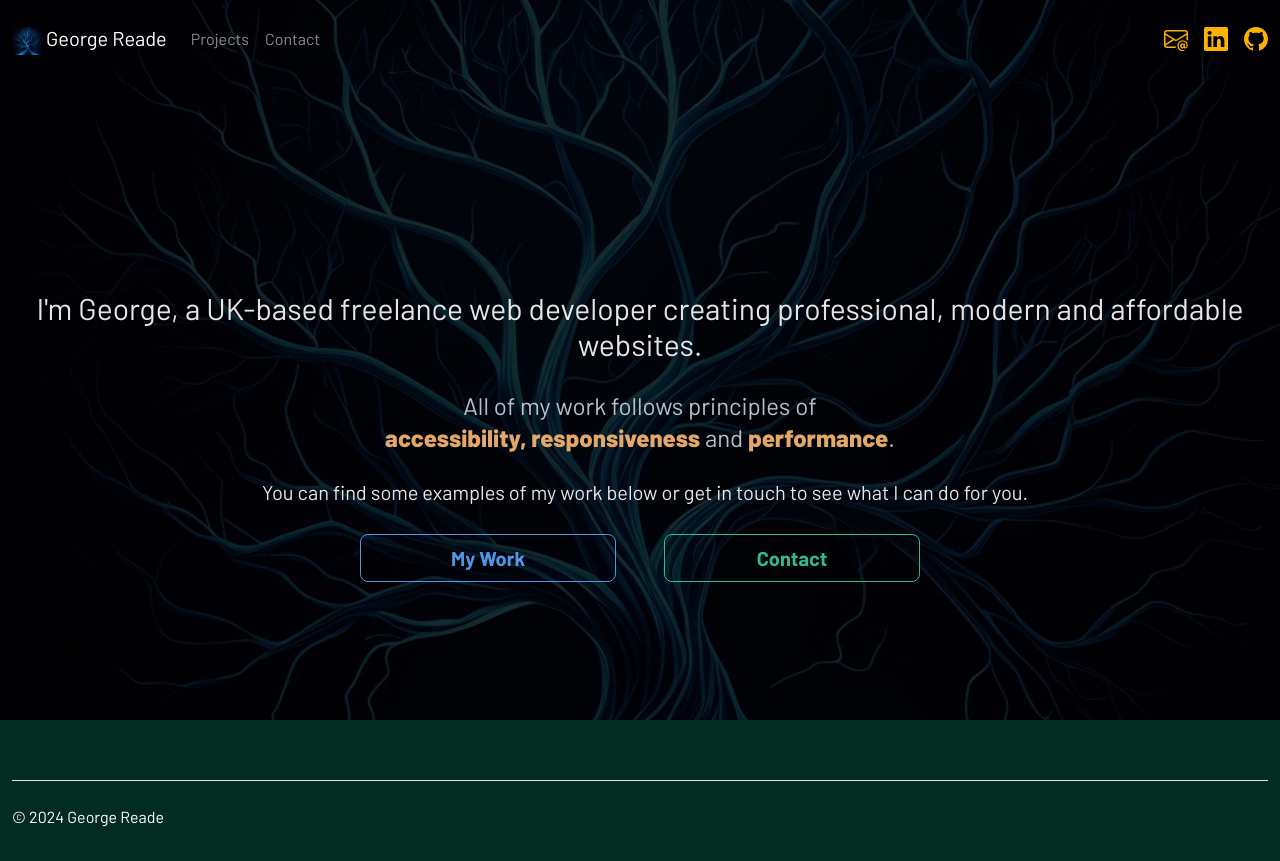
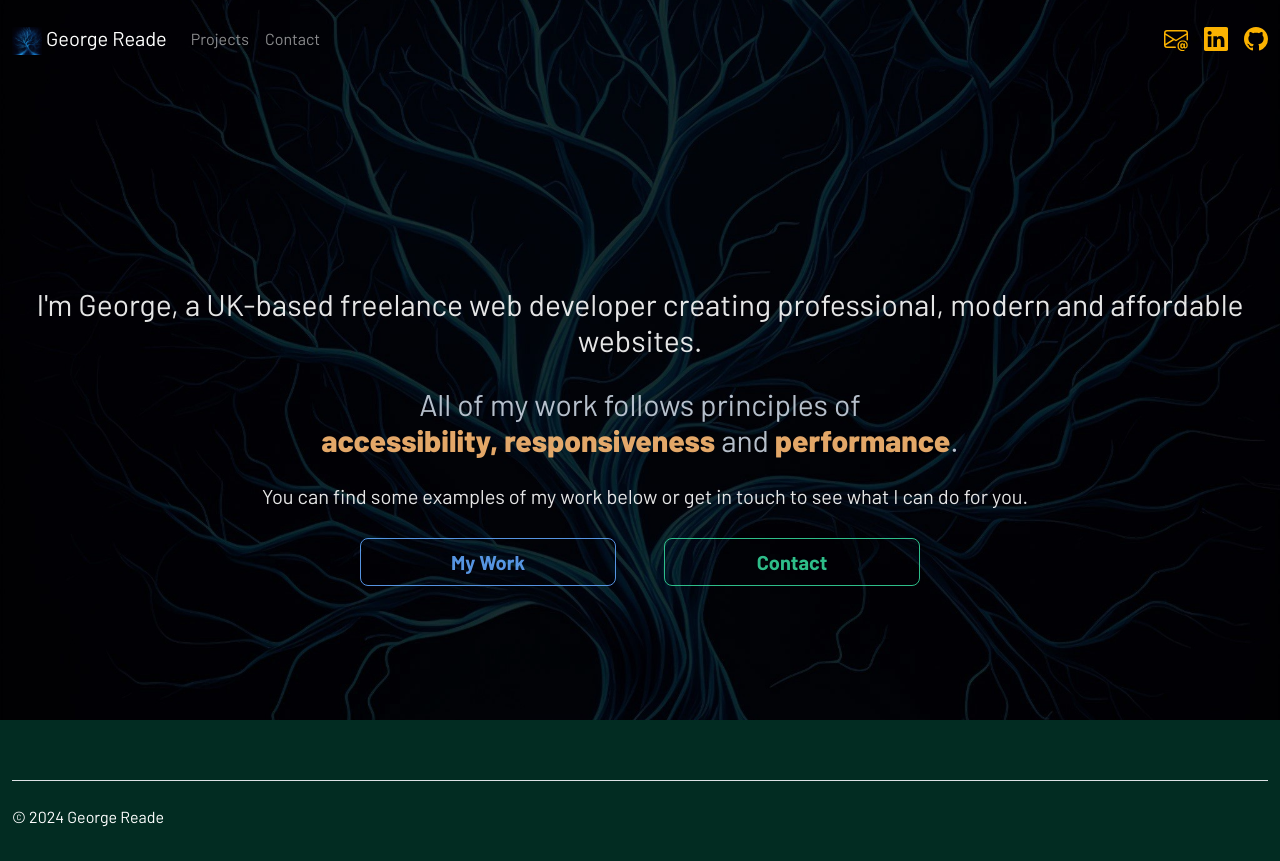
Before and after one commit to georgereade/next-portfolio, a Next.js app: page /Homepage in a window 1280 px wide. Built offline with nearby package versions, Linux system fonts and the light colour scheme.

Commit message:
font size

```diff
--- a/src/app/Homepage/page.tsx
+++ b/src/app/Homepage/page.tsx
@@ -24,7 +24,7 @@ export default function Homepage() {
                 I&apos;m George, a UK-based freelance web developer creating
                 professional, modern and affordable websites. <br />
               </h1>
-              <h2 className="pt-4 text-md md:text-2xl">
+              <h2 className="pt-4 text-xl md:text-3xl">
                 {" "}
                 All of my work follows principles of <br />
                 <span className="font-extrabold text-orange-300">
```
